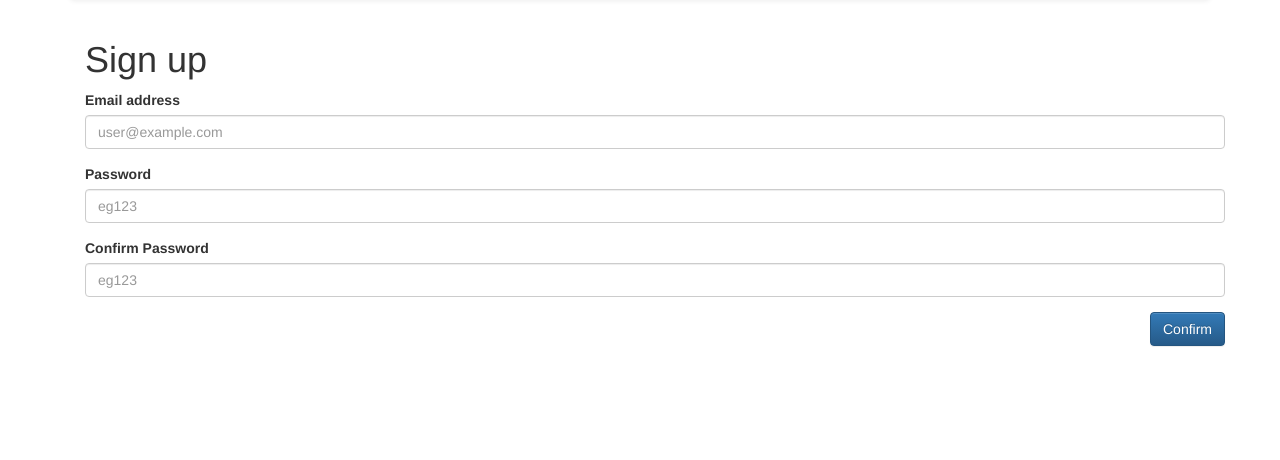
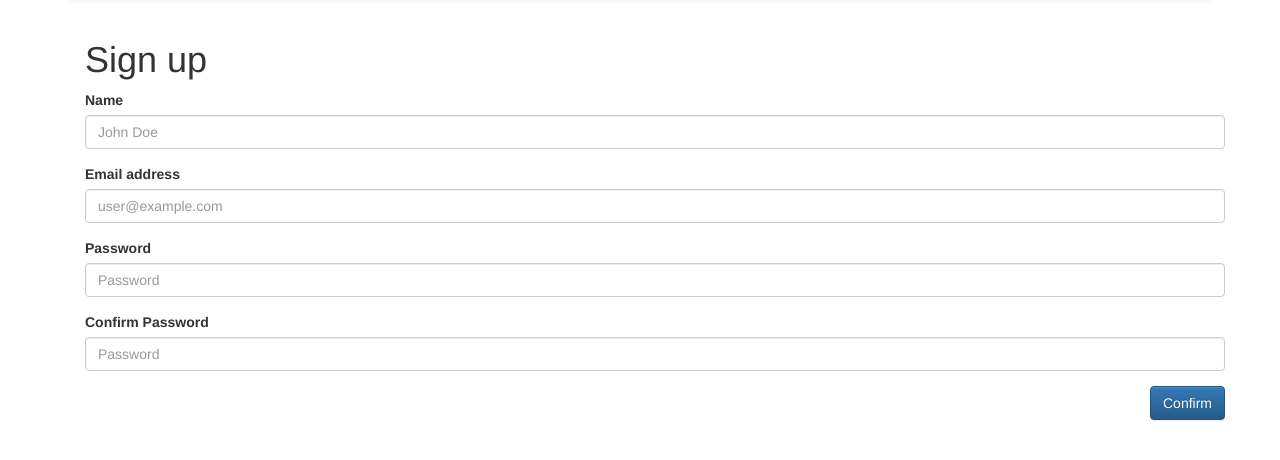
Before and after one commit to CS2102-Group16/TakeMyMoney, a Django app: page /signUp/ in a window 1280 px wide. Shown: the part 52-512 px from the top of the page. Run offline with Django 3.2, Linux system fonts and the light colour scheme; some libraries are stand-ins or nearby versions.

Commit message:
Added name field, changed password fields to password type, and dont show password in user list

```diff
--- a/TakeMyMoney/templates/add_new_user.html
+++ b/TakeMyMoney/templates/add_new_user.html
@@ -8,17 +8,22 @@
     <form action="/storeUser/" method="POST">
         {% csrf_token %}
         <div class="form-group">
+            <label for="name">Name</label>
+            <input type="text" class="form-control" name="name" id="name" placeholder="John Doe" required>
+        </div>
+
+        <div class="form-group">
             <label for="user_email">Email address</label>
-            <input type="text" class="form-control" name="user_email" id="user_email" placeholder="user@example.com">
+            <input type="text" class="form-control" name="user_email" id="user_email" placeholder="user@example.com" required>
         </div>
 
         <div class="form-group">
             <label for="password">Password</label>
-            <input type="text" class="form-control" name="password" id="password" placeholder="eg123">
+            <input type="password" class="form-control" name="password" id="password" placeholder="Password" required>
         </div>
         <div class="form-group">
             <label for="confirm_password">Confirm Password</label>
-            <input type="text" class="form-control" name="confirm_password" id="confirm_password" placeholder="eg123">
+            <input type="password" class="form-control" name="confirm_password" id="confirm_password" placeholder="Password" required>
             <!-- code for password validation not working
 
             <input type="text" class="form-control" name="confirm_password" id="confirm_password" placeholder="eg123" onkeyup="checkPass(); return false;">
--- a/TakeMyMoney/templates/login.html
+++ b/TakeMyMoney/templates/login.html
@@ -13,7 +13,7 @@
         </div>
         <div class="form-group">
             <label for="password">Password</label>
-            <input type="text" class="form-control" name="password" id="password" placeholder="eg123">
+            <input type="password" class="form-control" name="password" id="password" placeholder="eg123">
         </div>
         <button type="submit" class="btn btn-primary pull-right">Login</button>
     </form>
--- a/TakeMyMoney/templates/user_list.html
+++ b/TakeMyMoney/templates/user_list.html
@@ -9,7 +9,6 @@
             <thead>
                 <th>User email</th>
                 <th>User id</th>
-                <th>Password</th>
                 <th>Role</th>
             </thead>
             <tbody>
@@ -17,7 +16,6 @@
             <tr>
                 <td>{{ user.user_email }}</td>
                 <td>{{ user.user_id }}</td>
-                <td>{{ user.password }}</td>
                 <td>{{ user.role }}</td>
             </tr>
             {% endfor %}
--- a/TakeMyMoney/views.py
+++ b/TakeMyMoney/views.py
@@ -125,7 +125,7 @@ def user_list(request):
     inject_user_data(request, context)
 
     with connection.cursor() as cursor:
-        user_attrs = ['user_email', 'user_id', 'password', 'role']
+        user_attrs = ['user_email', 'user_id', 'role']
         cursor.execute('SELECT ' + ', '.join(user_attrs) + ' FROM users')
         rows = cursor.fetchall()
         users = Helper.db_rows_to_dict(user_attrs, rows)
```
